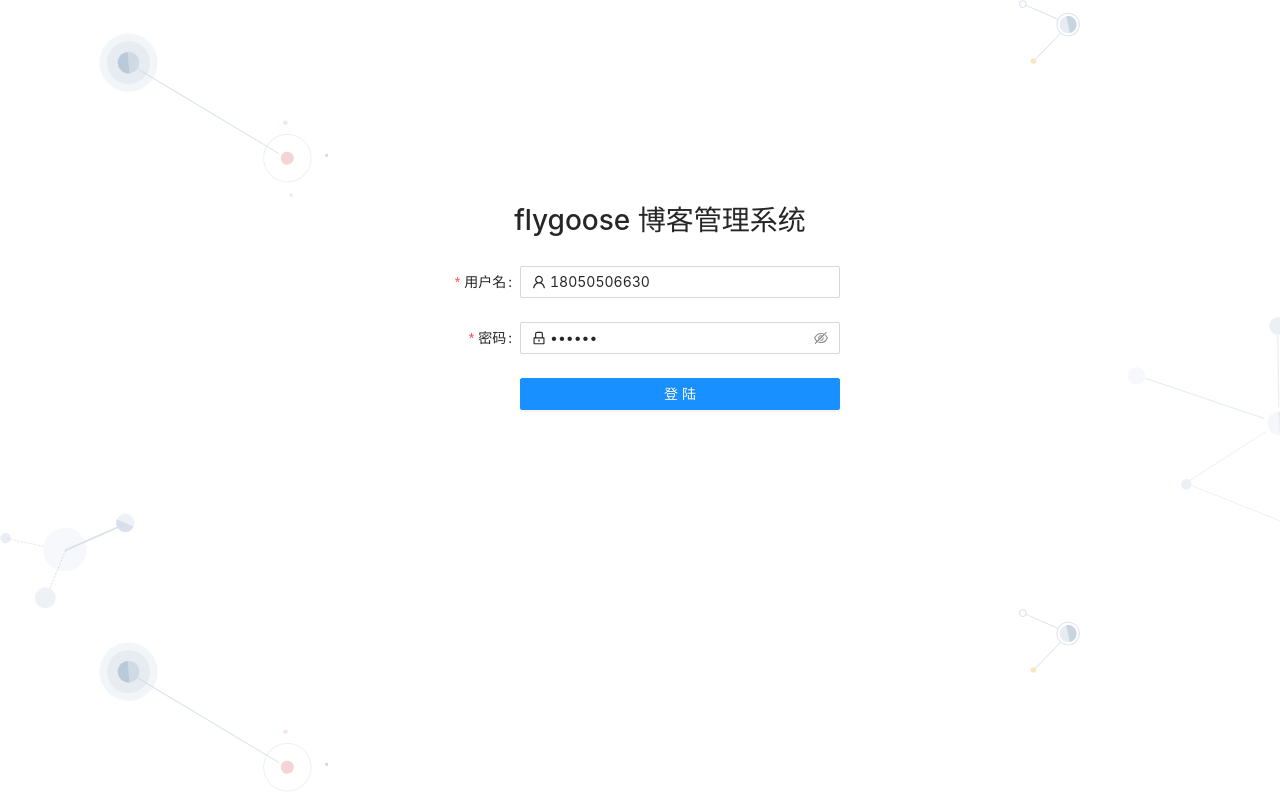
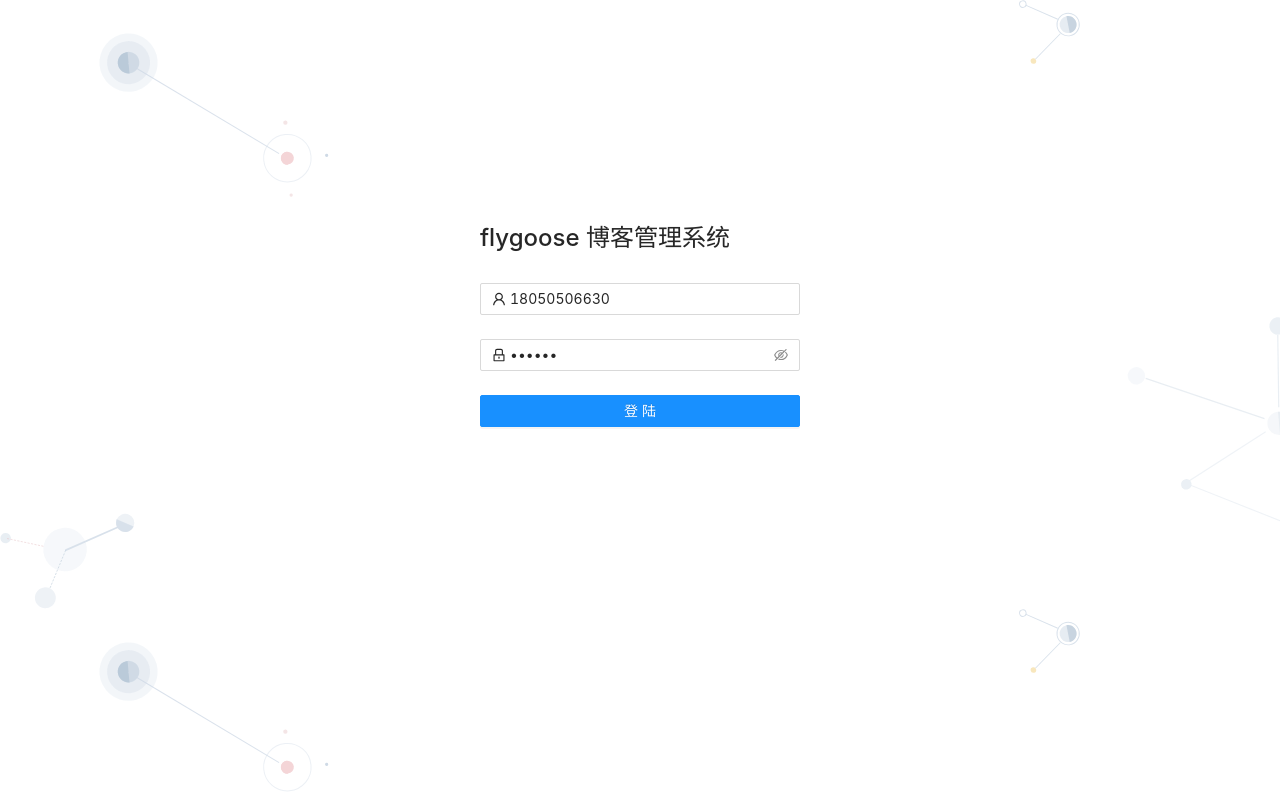
Before and after one commit to small-universe/flygoose-blog-admin, a Vue app: page /login in a window 1280 px wide. Built offline with nearby package versions, Linux system fonts and the light colour scheme; what @kangc/v-md-editor would draw is missing.

Commit message:
logo 适配问题

```diff
--- a/src/views/login/login.vue
+++ b/src/views/login/login.vue
@@ -1,6 +1,7 @@
 <template>
   <div class="login-page">
-    <h1 class="title">flygoose 博客管理系统</h1>
+    <div class="login-content">
+      <div class="title">flygoose 博客管理系统</div>
       <a-form
         :model="formState"
         name="normal_login"
@@ -11,7 +12,7 @@
         labelAlign="right"
       >
         <a-form-item
-        label="用户名"
+          label=""
           name="username"
           :rules="[{ required: true, message: '请输入用户名' }]"
         >
@@ -22,11 +23,7 @@
           </a-input>
         </a-form-item>
 
-      <a-form-item
-        label="密码"
-        name="password"
-        :rules="[{ required: true, message: '请输入密码' }]"
-      >
+        <a-form-item label="" name="password" :rules="[{ required: true, message: '请输入密码' }]">
           <a-input-password v-model:value="formState.password">
             <template #prefix>
               <LockOutlined class="site-form-item-icon" />
@@ -35,11 +32,17 @@
         </a-form-item>
 
         <a-form-item>
-        <a-button :disabled="disabled" type="primary" html-type="submit" class="login-form-button">
+          <a-button
+            :disabled="disabled"
+            type="primary"
+            html-type="submit"
+            class="login-form-button"
+          >
             登陆
           </a-button>
         </a-form-item>
       </a-form>
+    </div>
   </div>
 </template>
 <script lang="ts">
@@ -96,28 +99,34 @@ export default defineComponent({
   width: 100%;
   height: 100%;
   background-image: url('../../assets/img/login-bg.svg');
-
+  .login-content {
+    position: relative;
+    top: 40%;
+    left: 50%;
+    max-width: 320px;
+    transform: translate(-50%, -50%);
+  }
   .title {
-    position: relative;
-    top: 35%;
-    left: 50%;
-    transform: translate(calc(-50% + 20px), calc(-50% - 60px));
-    text-align: center;
+    font-weight: 500;
+    font-size: 24px;
+    line-height: 50px;
   }
 
   .login-form {
-    position: relative;
-    top: 35%;
-    left: 50%;
-    max-width: 400px;
-    transform: translate(-50%, -50%);
+    margin-top: 20px;
 
     .ant-form-item-control-input-content {
       .login-form-button {
-        margin-left: 80px;
-        width: calc(100% - 80px);
+        width: 100%;
       }
     }
   }
 }
+@media screen and (max-width: 700px) {
+  .login-page {
+    .title {
+      font-size: 18px;
+    }
+  }
+}
 </style>
```
Lines whose indentation alone changed are shown as unchanged.
